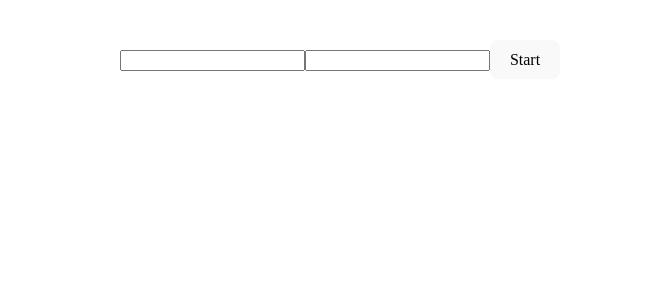
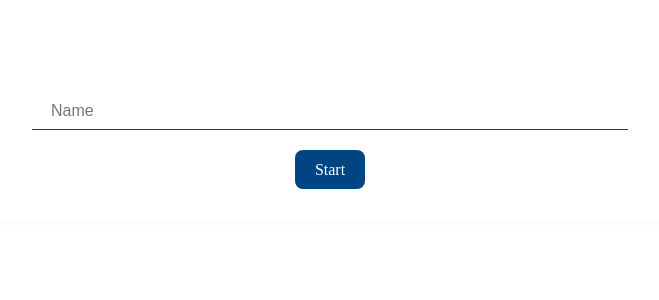
Before and after one commit to Arantccia/-BBVAGame, a React (Vite) app: page /login in a window 1280 px wide. Shown: the top 300 px of the page, without its empty margins (300-959 px from the left). Built offline with nearby package versions, Linux system fonts and the light colour scheme.

Commit message:
implement basic styles

```diff
--- a/src/index.css
+++ b/src/index.css
@@ -1,3 +1,41 @@
+.points{
+  text-align: end;
+  margin-right: 20px;
+}
+.navbar{
+  background-color: #004481;
+  color: white;
+  padding: 10px 20px;
+  box-shadow: 0 2px 5px rgba(0, 0, 0, 0.1);
+}
+
+.navbar-grid {
+  display: grid;
+  grid-template-columns: 1fr auto;
+  align-items: center;
+}
+
+.navbar-name {
+  justify-self: start;
+}
+
+.navbar-select {
+  justify-self: end;
+}
+
+.navbar-select select {
+
+  background-color: #004481;
+  border: none;
+  color: white;
+  font-size: 1rem;
+  padding: 10px 10px;
+  border-bottom: 1px solid white;
+  cursor: pointer;
+  outline: none;
+  appearance: none;
+}
+
 .card {
   align-content: center;
   align-items: center;
@@ -8,9 +46,9 @@
   flex-direction: column;
   height: 0%;
   justify-content: center;
-  margin-bottom: 20px;
   margin-right: 20px;
   overflow: hidden;
+  height: 50%;
 }
 .card-grid {
   display: grid;
@@ -27,6 +65,22 @@
   text-align: center;
 }
 
+input {
+  border: none;
+  border-bottom: 1px solid #004481;
+  font-size: 1rem;
+  padding: 0.6em 1.2em;
+  margin-top: 20px;
+  width: 50%;
+}
+
+input:focus {
+  outline: none;
+  appearance: none;
+}
+
+
+
 button {
   border-radius: 8px;
   border: 1px solid transparent;
@@ -34,12 +88,14 @@ button {
   font-size: 1em;
   font-weight: 500;
   font-family: inherit;
-  background-color: #1a1a1a;
+  background-color: #004481;
+  color: white;
   cursor: pointer;
   transition: border-color 0.25s;
+  margin-top: 20px;
 }
 button:hover {
-  border-color: #646cff;
+  border-color: #1973b8;;
 }
 button:focus,
 button:focus-visible {
@@ -54,7 +110,5 @@ button:focus-visible {
   a:hover {
     color: #747bff;
   }
-  button {
-    background-color: #f9f9f9;
-  }
+
 }
--- a/src/private/Game.jsx
+++ b/src/private/Game.jsx
@@ -3,14 +3,15 @@ import { useEffect, useState } from "react";
 
 const Game = () => {
   const location = useLocation();
-  const nombre = location.state?.nombre || "Jugador";
+ /*  const nombre = location.state?.nombre || "Jugador"; */
+ const nombre = localStorage.getItem(name) || "Jugador";
   const [dificultad, setDificultad] = useState("bajo");
   const [numberPlayed, setNumberPlayed] = useState(0);
   const [puntos, setPuntos] = useState(0);
   const [tablero, setTablero] = useState([]);
   const [numeroBuscado, setNumeroBuscado] = useState(null);
   const [mostrarNumeros, setMostrarNumeros] = useState(true);
-  const [time, setTime] = useState(10)
+  const [time, setTime] = useState(10);
 
   const tiempos = { bajo: 10000, medio: 5000, alto: 2000 };
   const puntosPorNivel = { bajo: 10, medio: 20, alto: 30 };
@@ -20,7 +21,9 @@ const Game = () => {
     setTime(levels[dificultad]);
   }, [dificultad]);
   const generarTablero = () => {
-    const numeros = [...Array(9).keys()].map((n) => n + 1).sort(() => Math.random() - 0.5);
+    const numeros = [...Array(9).keys()]
+      .map((n) => n + 1)
+      .sort(() => Math.random() - 0.5);
     setTablero(numeros);
     setNumeroBuscado(numeros[Math.floor(Math.random() * 9)]);
     setMostrarNumeros(true);
@@ -37,11 +40,10 @@ const Game = () => {
     generarTablero();
   };
 
-
   const handleSeleccion = (numero) => {
-
     if (numero === numberPlayed) {
       setPuntos(puntos + puntosPorNivel[dificultad]);
+      setNumeroBuscado(null);
     } else {
       alert(`¡Has fallado! Tu puntuación final es: ${puntos}`);
       setPuntos(0);
@@ -49,14 +51,14 @@ const Game = () => {
   };
 
   return (
-    <div className="game">
-      <h1>Memory Cards</h1>
-      <p>Jugador: {nombre}</p>
-      <p>Numero de Juego {numberPlayed}</p>
-      <p>Puntos: {puntos}</p>
     <div>
-        <label>
-          Nivel de dificultad:
+    {/* todo: pasar a un componente navbar crear contexto */}
+      <nav className="navbar">
+        <div className="navbar-grid">
+
+            <div className="navbar-name">{nombre}</div>
+            <div className="navbar-select">
+                <label htmlFor="">label:</label>
                 <select
                   value={dificultad}
                   onChange={(e) => setDificultad(e.target.value)}
@@ -65,18 +67,30 @@ const Game = () => {
                   <option value="medio">Medio</option>
                   <option value="alto">Alto</option>
                 </select>
-        </label>
+
+            </div>
+          </div>
+
+      </nav>
+
+      <h1 className="points" >Points: {puntos}</h1>
+      {numeroBuscado ?  <h3>¿ where is the number:  {numberPlayed} ?</h3> : <h3>Memorize the cardas</h3>}
+      {/* <h3>Memorize the cardas</h3>
+      <h3>¿where is the number:  {numberPlayed}?</h3> */}
+      <div>
         <div className="card-grid">
           {tablero.map((numero, i) => (
-           <div key={numero + i} className="card" onClick={() => handleSeleccion(numero)}>
+            <div
+              key={numero + i}
+              className="card"
+              onClick={() => handleSeleccion(numero)}
+            >
               <p>{mostrarNumeros ? numero : "?"}</p>
             </div>
           ))}
         </div>
         <button onClick={/* generarTablero */ startGame}>Iniciar juego</button>
       </div>
-
-
     </div>
   );
 };
--- a/src/public/Login.jsx
+++ b/src/public/Login.jsx
@@ -4,40 +4,38 @@ import { AppRoutes } from "../AppRouter";
 
 const initialForm = {
   name: "",
-  password: "",
 };
 const Login = () => {
   const { formState, onInputChange, onResetForm } = useForm(initialForm);
   const navigate = useNavigate();
 
   const hanleFotrmSubmit = () => {
-    const { name, password } = formState;
-
+    const { name } = formState;
     //todo: logic to send data & validatións login
-    console.log(name, password);
-    localStorage.setItem("token", true);
-    onResetForm();
-    navigate(`${AppRoutes.private.root}`);
+    if (!name) return;
+    if (name !== ""  && name.length > 2) {
+      console.log("if", name);
+      localStorage.setItem("token", true);
+      localStorage.setItem("name", name);
+      onResetForm();
+      navigate(`${AppRoutes.private.root}`);
+    }
   };
 
   return (
-    <>
+    <div className="card">
       <input
         type="text"
         name="name"
+        placeholder="Name"
         value={formState.name}
         onChange={onInputChange}
       />
-      <input
-        type="password"
-        name="password"
-        value={formState.password}
-        onChange={onInputChange}
-      />
+
       <button type="button" onClick={hanleFotrmSubmit}>
         Start
       </button>
-    </>
+    </div>
   );
 };
 
```
Lines whose indentation alone changed are shown as unchanged.
